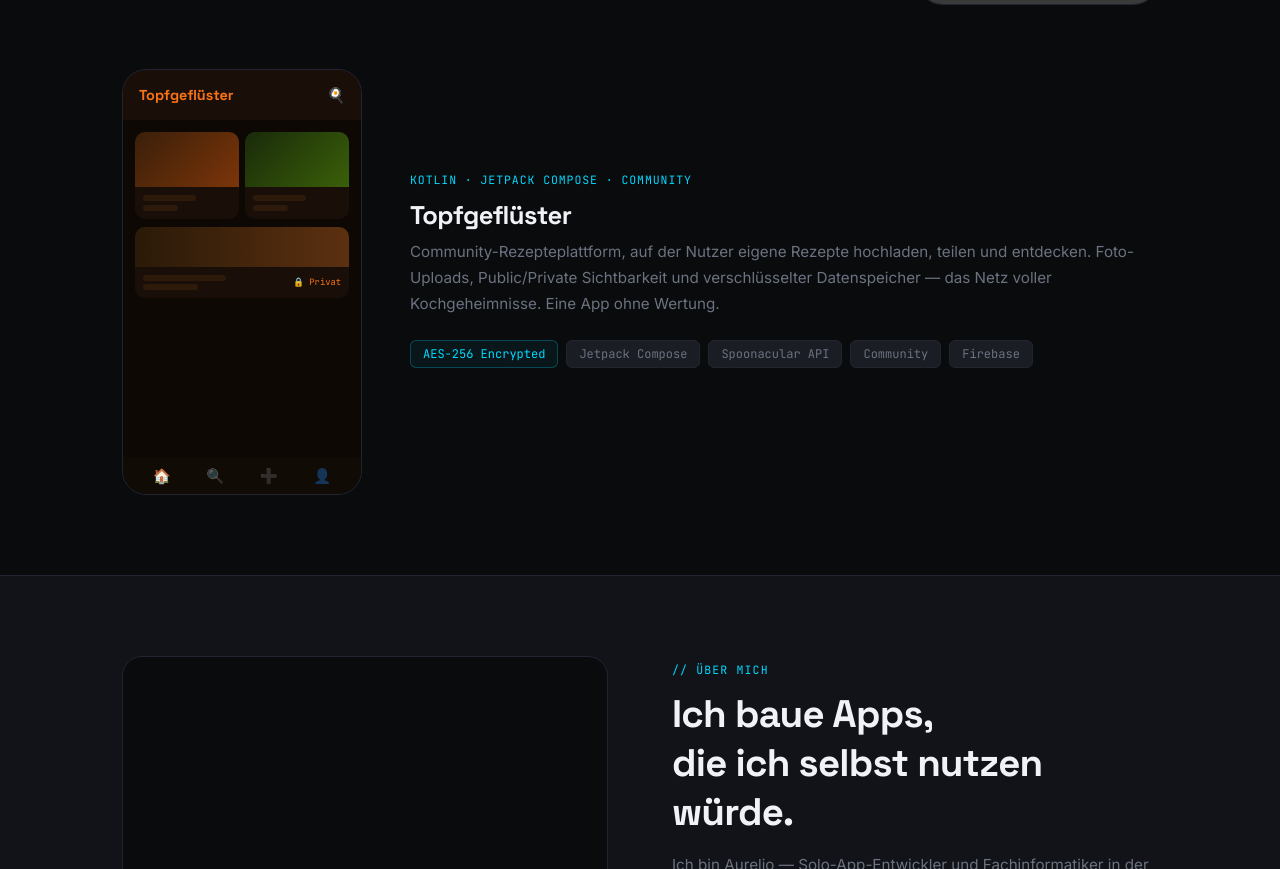
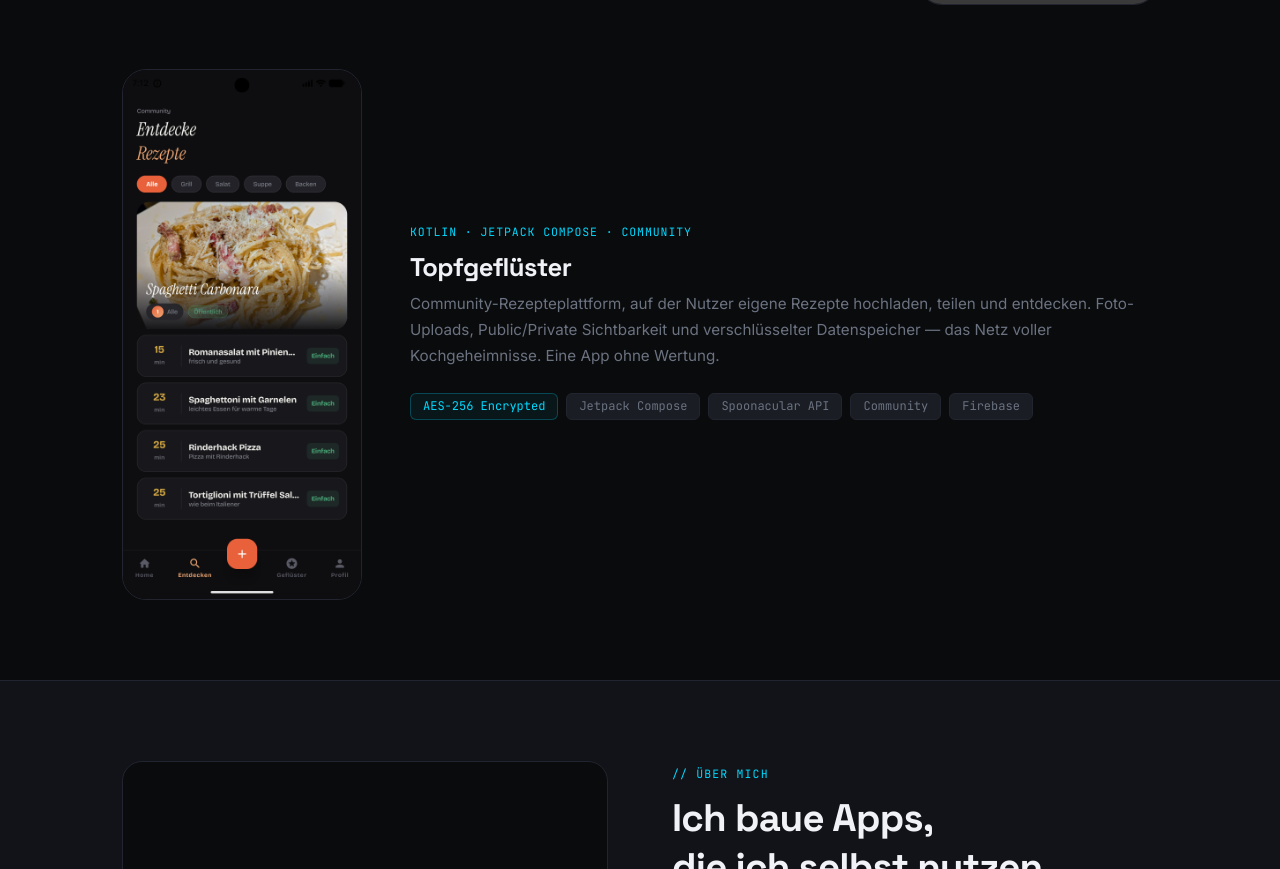
Before and after one commit to Aurelio-Syntax/cozycare-website, a plain HTML site: page index.html in a window 1280 px wide. Shown: the part 3052-3921 px from the top of the page. Drawn offline with Linux system fonts and the light colour scheme.

Commit message:
Update index.html

```diff
--- a/index.html
+++ b/index.html
@@ -323,45 +323,8 @@
     </div>
 
     <div class="app-card">
-      <div class="app-mockup">
-        <div class="rz-header">
-          <span class="rz-title">Topfgeflüster</span>
-          <span style="font-size:0.9rem">🍳</span>
-        </div>
-        <div class="rz-body">
-          <div style="display:grid;grid-template-columns:1fr 1fr;gap:6px">
-            <div class="rz-card">
-              <div class="rz-img" style="background:linear-gradient(135deg,#3a1f0a,#7c3509)"></div>
-              <div class="rz-info">
-                <div class="rz-bar" style="width:60%"></div>
-                <div class="rz-bar" style="width:40%"></div>
-              </div>
-            </div>
-            <div class="rz-card">
-              <div class="rz-img" style="background:linear-gradient(135deg,#1a2a0a,#3a6009)"></div>
-              <div class="rz-info">
-                <div class="rz-bar" style="width:60%"></div>
-                <div class="rz-bar" style="width:40%"></div>
-              </div>
-            </div>
-          </div>
-          <div class="rz-card">
-            <div class="rz-img" style="height:40px;background:linear-gradient(90deg,#2a1a08,#5c3010)"></div>
-            <div class="rz-info" style="display:flex;flex-direction:row;align-items:center;justify-content:space-between">
-              <div style="display:flex;flex-direction:column;gap:3px;flex:1">
-                <div class="rz-bar" style="width:60%"></div>
-                <div class="rz-bar" style="width:40%"></div>
-              </div>
-              <div style="font-size:0.55rem;color:#f97316;font-family:'JetBrains Mono',monospace;margin-left:8px">🔒 Privat</div>
-            </div>
-          </div>
-        </div>
-        <div class="rz-bottom">
-          <span style="font-size:0.9rem;opacity:1">🏠</span>
-          <span style="font-size:0.9rem;opacity:0.4">🔍</span>
-          <span style="font-size:0.9rem;opacity:0.4">➕</span>
-          <span style="font-size:0.9rem;opacity:0.4">👤</span>
-        </div>
+      <div class="app-mockup" style="padding: 0; background: transparent; aspect-ratio: auto;">
+        <img src="topfgefluester.png" alt="Topfgeflüster App Screenshot" style="width: 100%; height: auto; display: block;">
       </div>
       <div class="app-card-text">
         <div class="app-type">Kotlin · Jetpack Compose · Community</div>
```
